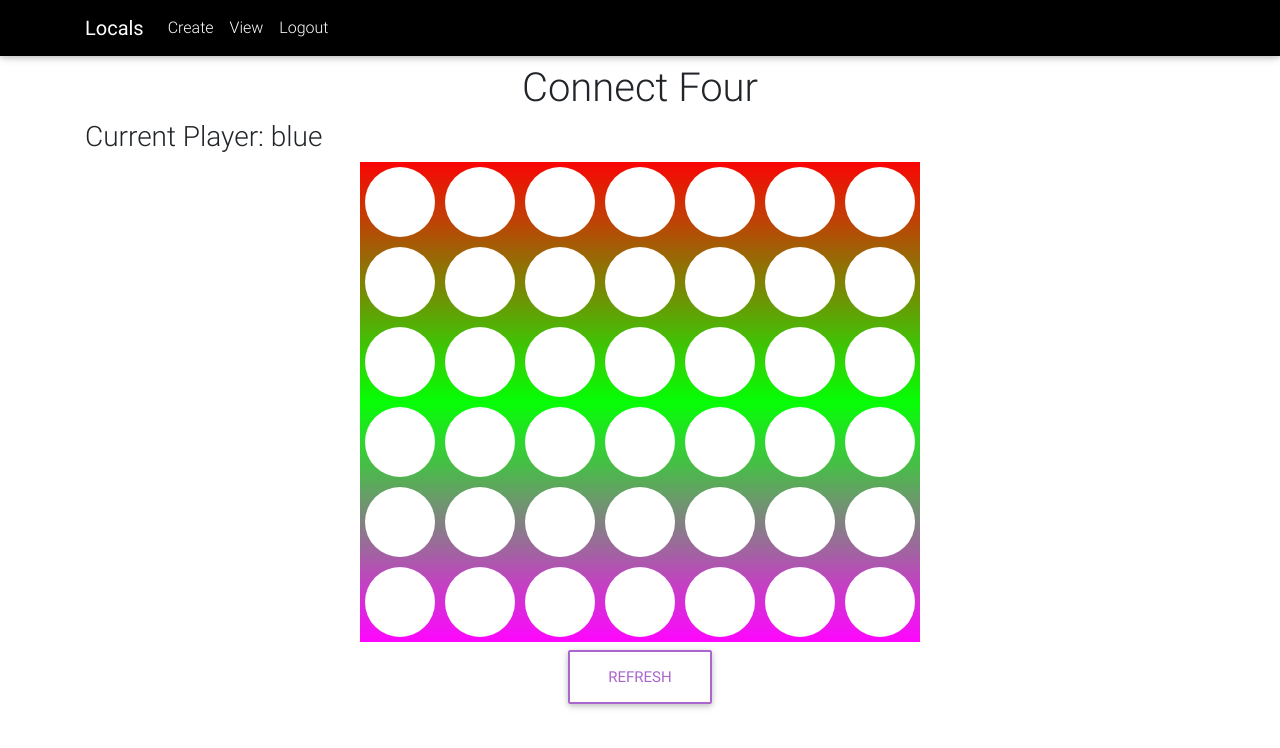
After one commit to rotimiWaris/todolist, a Django app: page /connect-four/ in a window 1280 px wide. The commit adds this page. Shown: the top 748 px of the page. Run offline with Django 3.2, Linux system fonts and the light colour scheme; a user stored in the database is signed in; some libraries are stand-ins or nearby versions.

Commit message:
Added Connect Four Game

```diff
--- a/main/urls.py
+++ b/main/urls.py
@@ -15,4 +15,5 @@ urlpatterns = [
     # GAMES
     path("rpg/", views.rpg, name="rpg"),
     path("whack-a-mole/", views.whack_a_mole, name="whack-a-mole"),
+    path("connect-four/", views.connect_four, name="connect-four"),
 ]
--- a/main/views.py
+++ b/main/views.py
@@ -73,3 +73,7 @@ def rpg(request):
 @login_required
 def whack_a_mole(request):
     return render(request, "games/whack-a-mole.html", {})
+
+@login_required
+def connect_four(request):
+    return render(request, "games/connect-four.html", {})
--- /dev/null
+++ b/static_files/css/games/connect-four.css
@@ -0,0 +1,71 @@
+
+#grid {
+    background: linear-gradient(rgb(250, 5, 5), rgb(5, 255, 5), rgb(255, 5, 255));
+    box-sizing: border-box;
+    display: inline-block;
+}
+
+.col {
+    height: 70px;
+    width: 70px;
+    display: inline-block;
+    background: #fff;
+    margin: 5px;
+    border-radius: 50%;
+    -webkit-border-radius: 50%;
+    -moz-border-radius: 50%;
+    -ms-border-radius: 50%;
+    -o-border-radius: 50%;
+}
+
+.col:last-child {
+    margin-right: 20px;
+}
+
+.col:first-child {
+    margin-left: 20px;
+}
+
+.col.empty {
+    cursor: pointer;
+}
+
+.next-blue {
+    background-color: rgba(0, 60, 255, 0.3);
+}
+
+.next-black {
+    background-color: rgba(0, 0, 0, 0.2);
+}
+
+.col.blue {
+    background-color: blue;
+}
+
+.col.black {
+    background-color: #222;
+}
+
+@media (max-width: 310px) {
+    .col {
+        margin: 0;
+    }
+}
+
+/* .player-one {
+    background-color: blue;
+    border-radius: 10px;
+    -webkit-border-radius: 10px;
+    -moz-border-radius: 10px;
+    -ms-border-radius: 10px;
+    -o-border-radius: 10px;
+}
+
+.player-two {
+    background-color: red;
+    border-radius: 10px;
+    -webkit-border-radius: 10px;
+    -moz-border-radius: 10px;
+    -ms-border-radius: 10px;
+    -o-border-radius: 10px;
+} */
--- /dev/null
+++ b/static_files/js/games/connect-four/app.js
@@ -0,0 +1,13 @@
+
+$(document).ready(function () {
+    // TODO: Draw a grid
+    const connectFour = new ConnectFour('#grid');
+
+    connectFour.onPlayerMove = function () {
+        $('#current-player').text(connectFour.player);
+    }
+
+    $('#refresh').click(function () {
+        connectFour.refresh();
+    })
+});
--- /dev/null
+++ b/static_files/js/games/connect-four/grid.js
@@ -0,0 +1,129 @@
+
+class ConnectFour {
+    constructor(selector) {
+        this.ROWS = 6;
+        this.COLS = 7;
+        this.player = 'blue';
+        this.selector = selector;
+        this.isGameOver = false;
+        this.onPlayerMove = function () {};
+        this.createGrid();
+        this.setupEventListeners();
+    }
+
+    createGrid() {
+        const $board = $(this.selector);
+        $board.empty();
+        this.isGameOver = false;
+        this.player = 'blue'
+        for (let row = 0; row < this.ROWS; row++) {
+            const $row = $('<div>').addClass('row');
+            for (let col = 0; col < this.COLS; col++) {
+                const $col = $('<div>').addClass('col empty').attr('data-col', col).attr('data-row', row);
+                $row.append($col);
+            }
+            $board.append($row);
+        }
+    }
+
+    setupEventListeners() {
+        const $board = $(this.selector);
+        const that = this;
+
+        function findLastEmptyCell(col) {
+            const cells = $(`.col[data-col='${col}']`);
+            for (let i = cells.length - 1; i >= 0; i--) {
+                const $cell = $(cells[i]);
+                if ($cell.hasClass('empty')) {
+                    return $cell;
+                }
+            }
+            return null;
+        }
+
+        $board.on('mouseenter', '.col.empty', function () {
+            if (that.isGameOver) return;
+            const $col = $(this).data('col');
+            const $lastEmptyCell = findLastEmptyCell($col);
+            $lastEmptyCell.addClass(`next-${that.player}`);
+        });
+
+        $board.on('mouseleave', '.col', function () {
+            $('.col').removeClass(`next-${that.player}`);
+        });
+
+        $board.on('click', '.col.empty', function () {
+            if (that.isGameOver) return;
+            const $col = $(this).data('col');
+            const $lastEmptyCell = findLastEmptyCell($col);
+            $lastEmptyCell.removeClass(`empty next-${that.player}`);
+            $lastEmptyCell.addClass(that.player);
+            $lastEmptyCell.data('player', that.player);
+
+            const winner = that.checkForWinner($lastEmptyCell.data('row'), $lastEmptyCell.data('col'));
+            if (winner) {
+                that.isGameOver = true;
+                alert(`GAME OVER! Player ${that.player} has won!`);
+                $('.col.empty').removeClass('empty');
+                return;
+            }
+
+            that.player = (that.player === 'blue') ? 'black' : 'blue';
+            that.onPlayerMove();
+            $(this).trigger('mouseenter');
+        });
+    }
+    checkForWinner (row, col) {
+        const that = this;
+
+        function $getCell(i, j) {
+            return $(`.col[data-row='${i}'][data-col='${j}']`);
+        }
+
+        function checkDirection(direction) {
+            let total = 0;
+            let i = row + direction.i;
+            let j = col + direction.j;
+            let $next = $getCell(i, j);
+            while (i >= 0 && i < that.ROWS && j >= 0 && j < that.COLS && $next.data('player') === that.player) {
+                total++;
+                i += direction.i;
+                j += direction.j;
+                $next = $getCell(i, j);
+            }
+            return total;
+        }
+
+        function checkWin(directionA, directionB) {
+            const total = 1 + checkDirection(directionA) + checkDirection(directionB);
+            if (total >= 4) {
+                return that.player;
+            } else {
+                return null;
+            }
+        }
+
+        function checkVertical() {
+            return checkWin({i: -1, j: 0}, {i: 1, j: 0});
+        }
+
+        function checkHorizontal() {
+            return checkWin({i: 0, j: -1}, {i: 0, j: 1});
+        }
+
+        function checkDiagonalBLtoTR() {
+            return checkWin({i: 1, j: -1}, {i: 1, j: 1});
+        }
+
+        function checkDiagonalTLtoBR() {
+            return checkWin({i: 1, j: 1}, {i: -1, j: -1});
+        }
+
+        return checkVertical() || checkHorizontal() || checkDiagonalBLtoTR() || checkDiagonalTLtoBR();
+    }
+
+    refresh () {
+        this.createGrid();
+        this.onPlayerMove();
+    }
+}
--- a/static_files/js/games/rpg/gamemanager.js
+++ b/static_files/js/games/rpg/gamemanager.js
@@ -23,7 +23,7 @@ let GameManager = {
         }
         let getInterface = document.querySelector(".interface");
 
-        getInterface.innerHTML = '<img src="/static/img/' + classType.toLowerCase() + '.png" alt="' + classType + '" class="img-avatar"><div><h3>' + classType + '</h3><p class="player-health">Health: ' + player.health + ' </p><p>Mana: ' + player.mana + ' </p><p>Strength: ' + player.strength + ' </p><p>Agility: ' + player.agility + ' </p><p>Speed: ' + player.speed + ' </p></div>';
+        getInterface.innerHTML = '<img src="/static/img/games/rpg/' + classType.toLowerCase() + '.png" alt="' + classType + '" class="img-avatar"><div><h3>' + classType + '</h3><p class="player-health">Health: ' + player.health + ' </p><p>Mana: ' + player.mana + ' </p><p>Strength: ' + player.strength + ' </p><p>Agility: ' + player.agility + ' </p><p>Speed: ' + player.speed + ' </p></div>';
     },
     setPreFight: function () {
         let getHeading = document.querySelector(".heading");
@@ -68,8 +68,8 @@ let GameManager = {
         }
         getHeading.innerHTML = '<p>Attack</p>';
 
-        getActions.innerHTML = '<a href="#" class="btn-prefight" onclick="PlayerMoves.calcAttack()">Attack</a>';
+        getActions.innerHTML = '<a class="btn-prefight" onclick="PlayerMoves.calcAttack()">Attack</a>';
 
-        getEnemy.innerHTML = '<img src="/static/img/' + enemy.enemyType.toLowerCase() + '.png" alt="' + enemy.enemyType + '" class="img-avatar"><div><h3>' + enemy.enemyType + '</h3><p class="enemy-health">Health: ' + enemy.health + ' </p><p>Mana: ' + enemy.mana + ' </p><p>Strength: ' + enemy.strength + ' </p><p>Agility: ' + enemy.agility + ' </p><p>Speed: ' + enemy.speed + ' </p></div>';
+        getEnemy.innerHTML = '<img src="/static/img/games/rpg/' + enemy.enemyType.toLowerCase() + '.png" alt="' + enemy.enemyType + '" class="img-avatar"><div><h3>' + enemy.enemyType + '</h3><p class="enemy-health">Health: ' + enemy.health + ' </p><p>Mana: ' + enemy.mana + ' </p><p>Strength: ' + enemy.strength + ' </p><p>Agility: ' + enemy.agility + ' </p><p>Speed: ' + enemy.speed + ' </p></div>';
     }
 }
--- /dev/null
+++ b/templates/games/connect-four.html
@@ -0,0 +1,31 @@
+{% extends 'base.html' %}
+
+{% load static %}
+
+{% block head_title %}Connect Four{% endblock %}
+
+{% block extra_head %}
+<link href="{% static 'css/games/connect-four.css' %}" rel="stylesheet">
+{% endblock %}
+
+{% block content %}
+
+<div class="text-center">
+    <h1 class="mt-5">Connect Four</h1>
+</div>
+<h3>Current Player: <span id="current-player">blue</span></h3>
+
+<div class="text-center">
+<div id="grid"></div>
+</div>
+
+<div class="text-center">
+<a id="refresh" class="btn btn-lg btn-outline-secondary waves-effect">Refresh</a>
+</div>
+
+{% endblock %}
+
+{% block extra_script %}
+<script type="text/javascript" src="{% static 'js/games/connect-four/grid.js' %}"></script>
+<script type="text/javascript" src="{% static 'js/games/connect-four/app.js' %}"></script>
+{% endblock %}
--- a/templates/home.html
+++ b/templates/home.html
@@ -79,6 +79,8 @@
     <a href="{% url 'core:rpg' %}" class="btn btn-lg waves-effect">Simple RPG game</a>
     </br>
     <a href="{% url 'core:whack-a-mole' %}" class="btn btn-lg waves-effect">Whack A Mole</a>
+  </br>
+  <a href="{% url 'core:connect-four' %}" class="btn btn-lg waves-effect">Connect Four</a>
   </div>
 </section>
 {% endif %}
```
Also changed, not shown: static_files/css/games/rpg.css (added, +173 -0 lines), templates/games/rpg.html (+6 -181 lines), static_files/img/games/rpg/demon.png (renamed from static_files/img/demon.png), static_files/img/games/rpg/dragon.png (renamed from static_files/img/dragon.png), static_files/img/games/rpg/hunter.png (renamed from static_files/img/hunter.png), static_files/img/games/rpg/lone-hyena.png (renamed from static_files/img/lone-hyena.png), static_files/img/games/rpg/mage.png (renamed from static_files/img/mage.png), static_files/img/games/rpg/monster.png (renamed from static_files/img/monster.png), static_files/img/games/rpg/ranger.png (renamed from static_files/img/ranger.png), static_files/img/games/rpg/troll.png (renamed from static_files/img/troll.png), static_files/img/games/rpg/warrior.png (renamed from static_files/img/warrior.png).
